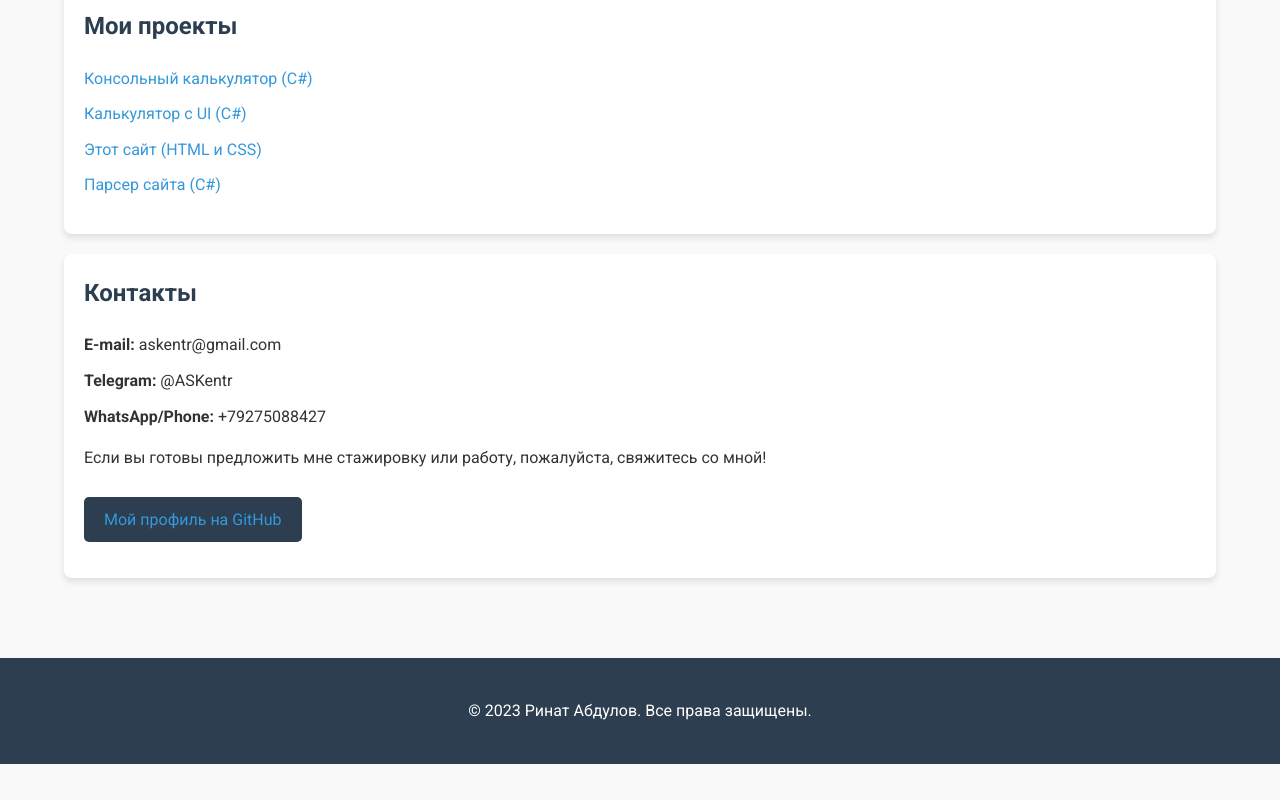
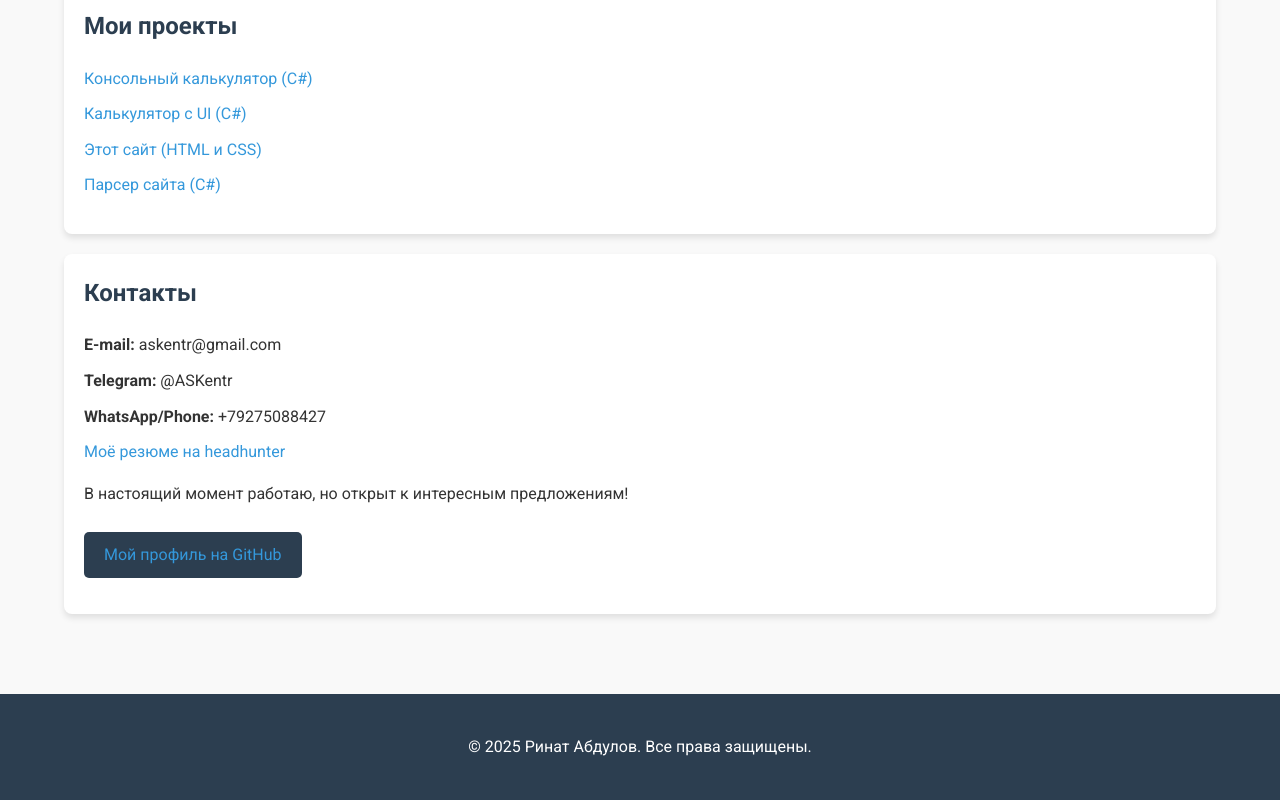
Before and after one commit to ASKentr/askentr.github.io, a plain HTML site: page index.html in a window 1280 px wide. Shown: the part 1206-2006 px from the top of the page. Before the commit the page ends 1970 px from the top, so only its background shows below. Drawn offline with Linux system fonts and the light colour scheme.

Commit message:
Добавлена ссылка на headhunter

```diff
--- a/index.html
+++ b/index.html
@@ -82,8 +82,9 @@
                 <li><strong>E-mail:</strong> askentr@gmail.com</li>
                 <li><strong>Telegram:</strong> @ASKentr</li>
                 <li><strong>WhatsApp/Phone:</strong> +79275088427</li>
+                <li><a href="https://hh.ru/resume/5f55b0a7ff0bb2af4e0039ed1f564c78624337">Моё резюме на headhunter</a></li>
             </ul>
-            <p>Если вы готовы предложить мне стажировку или работу, пожалуйста, свяжитесь со мной!</p>
+            <p>В настоящий момент работаю, но открыт к интересным предложениям!</p>
             <p><a href="https://github.com/ASKentr" class="github-link">Мой профиль на GitHub</a></p>
         </div>
     </section>
@@ -94,7 +95,7 @@
 
 <footer class="footer">
     <div class="container">
-        <p>&copy; 2023 Ринат Абдулов. Все права защищены.</p>
+        <p>&copy; 2025 Ринат Абдулов. Все права защищены.</p>
     </div>
 </footer>
 
```
